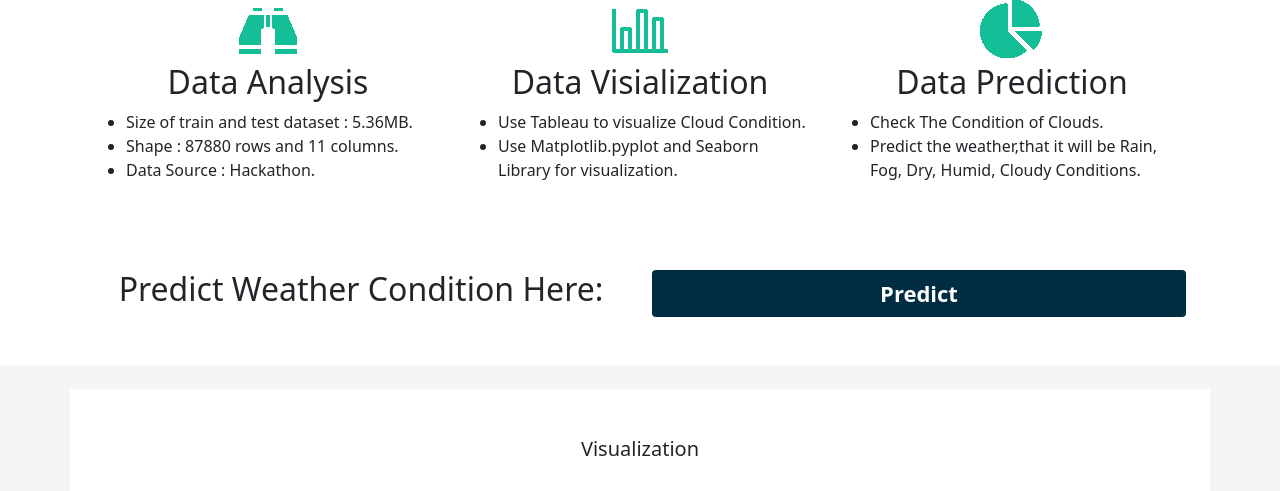
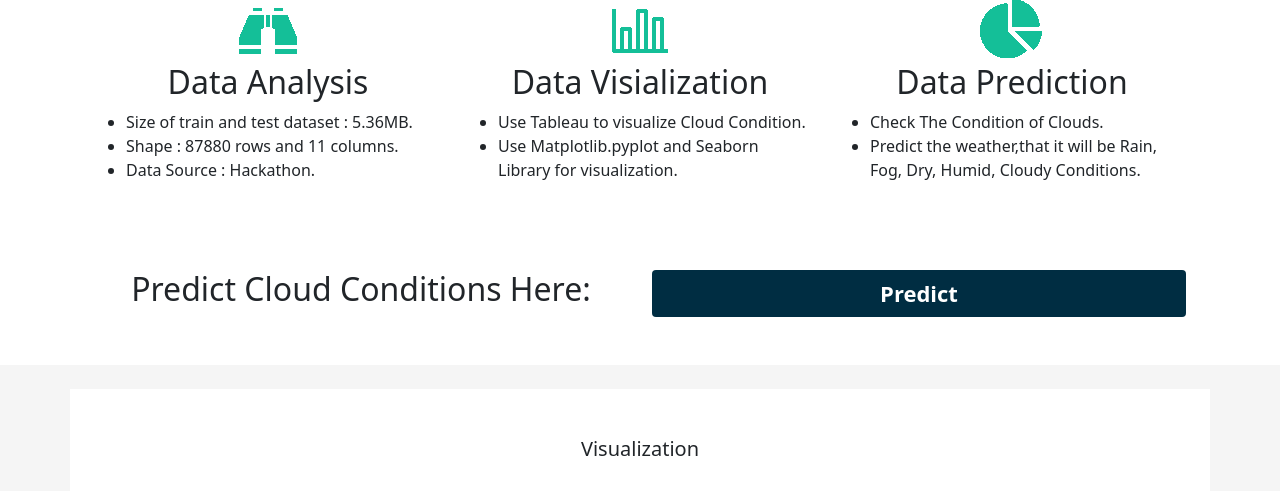
Before and after one commit to vish-68/Cloud-Conditions, a Flask app: page / in a window 1280 px wide. Shown: the part 822-1313 px from the top of the page. Run offline with Flask 2, Linux system fonts and the light colour scheme; parts of the project's set-up code (start-up, migrations or seed data) failed here and were passed over; some libraries are stand-ins or nearby versions.

Commit message:
Update home.html

```diff
--- a/templates/home.html
+++ b/templates/home.html
@@ -224,7 +224,7 @@
         <div class="row">
             <div class="col">
                 <center>
-                    <h2>Predict Weather Condition Here: </h2>
+                    <h2>Predict Cloud Conditions Here: </h2>
                 </center>
             </div>
             <div class="col">
```
